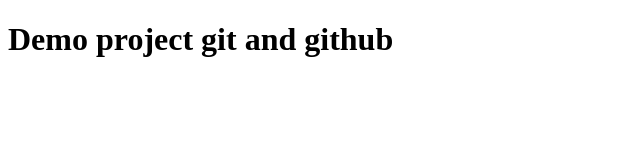
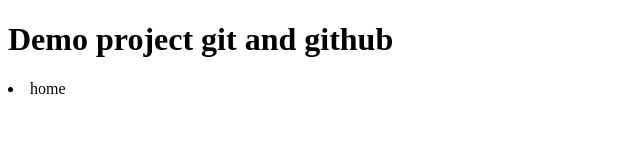
Before and after one commit to dinhvinhh2200-cmyk/thuchanh_git, a plain HTML site: page index.html in a window 1280 px wide. Shown: the full height of the page, 0-640 px from the left. Drawn offline with Linux system fonts and the light colour scheme.

Commit message:
change lab2clone lan2

```diff
--- a/index.html
+++ b/index.html
@@ -8,6 +8,7 @@
 <body>
 
 	<h1 class="heading">Demo project git and github</h1>
+	<li class="list-item">home</li>
 
 	<script src="lab2.js"></script>
 </body>
```
